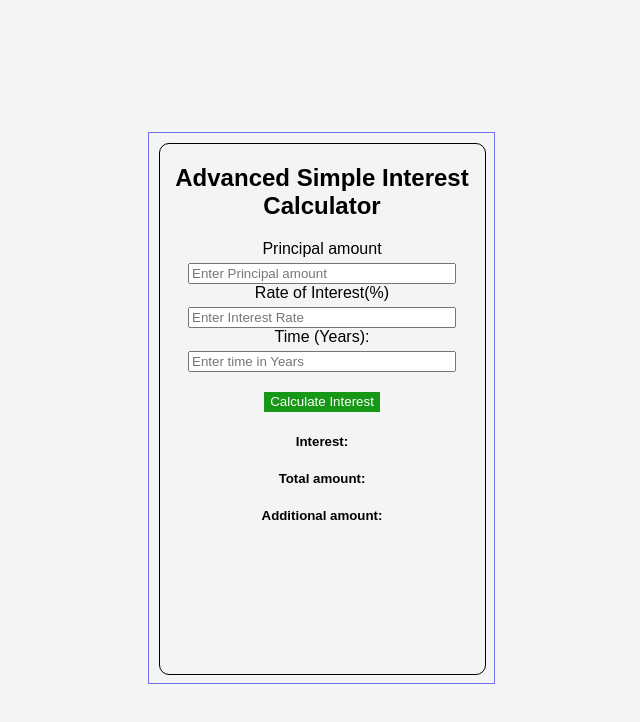
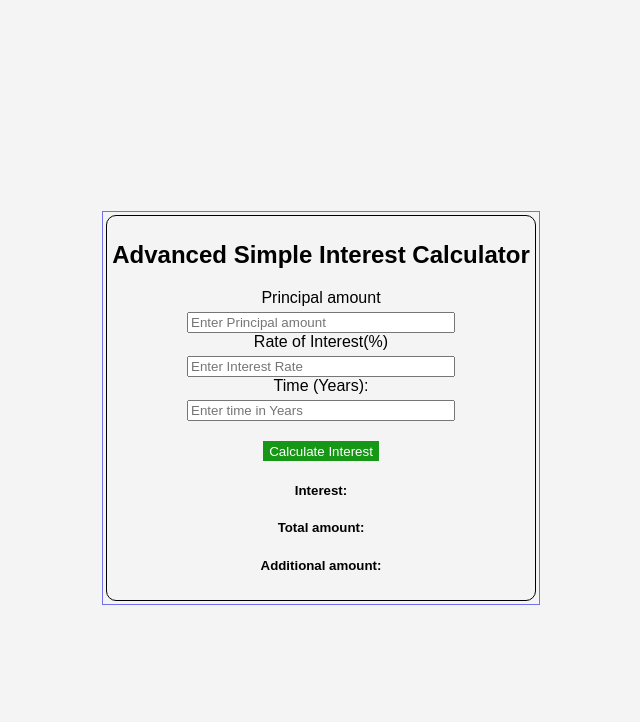
Before and after one commit to manojk189/claysys-training, a plain HTML site: page day6/module1/Calculator.html in a window 1280 px wide. Shown: the whole page, without its empty margins (319-959 px from the left). Drawn offline with Linux system fonts and the light colour scheme.

Commit message:
Update Calculator.css

```diff
--- a/day6/module1/Calculator.css
+++ b/day6/module1/Calculator.css
@@ -1,11 +1,9 @@
 .content {
     border: 1px solid black;
-    width: 325px;
-    height: 530px;
+    padding: 5px;
     border-radius: 10px;
     text-align: center;
-    margin-left: 10px;
-    margin-top: 10px;
+
 }
 
 body {
@@ -36,7 +34,5 @@ label {
 
 .out {
     border: 1px solid rgb(113, 113, 240);
-    width: 345px;
-    height: 550px;
-    border-radius: none;
+    padding: 3px;
 }
```
